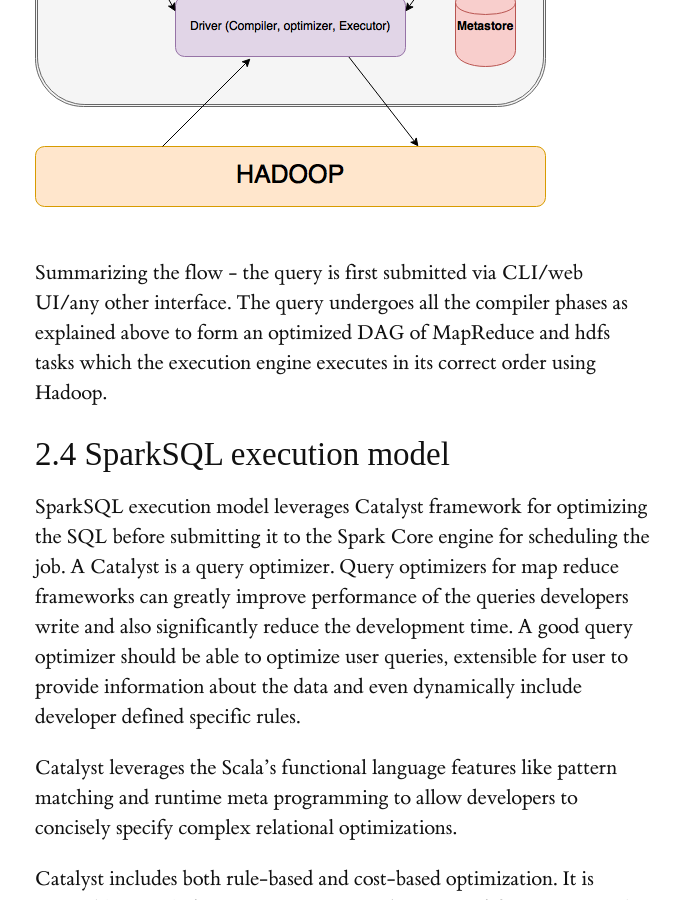
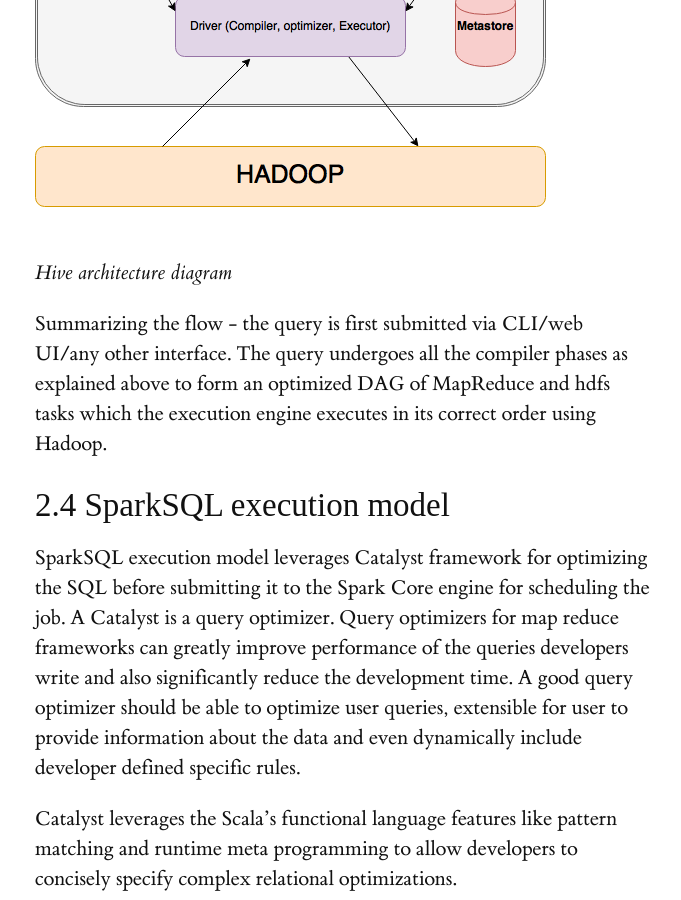
Before and after one commit to heathermiller/dist-prog-book, a Jekyll site: the page built from chapter/8/big-data.md, in a window 1280 px wide and 900 px high, scrolled down 27743 px. Shown: the whole window, without its empty margins (125-806 px from the left). Built offline with Jekyll 4.4.1, drawn with Linux system fonts in a browser that asks for light colours; some web fonts are replaced; formulas are drawn with MathJax 3.

Commit message:
Update big-data.md

```diff
--- a/chapter/8/big-data.md
+++ b/chapter/8/big-data.md
@@ -391,10 +391,11 @@ The Hive execution model composes of the below important components (and as show
 
 Execution Engine : Execution Engine finally executes the tasks in order of their dependencies. A MapReduce task first serializes its part of the plan into a plan.xml file. This file is then added to the job cache and mappers and reducers are spawned to execute relevant sections of the operator DAG. The final results are stored to a temporary location and then moved to the final destination (in the case of say INSERT INTO query).
 
+
 <figure class="main-container">
   <img src="./Hive-architecture.png" alt="Hive architecture" />
 </figure>
-
+*Hive architecture diagram*
 
 Summarizing the flow - the query is first submitted via CLI/web UI/any other interface. The query undergoes all the compiler phases as explained above to form an optimized DAG of MapReduce and hdfs tasks which the execution engine executes in its correct order using Hadoop.
 
```
